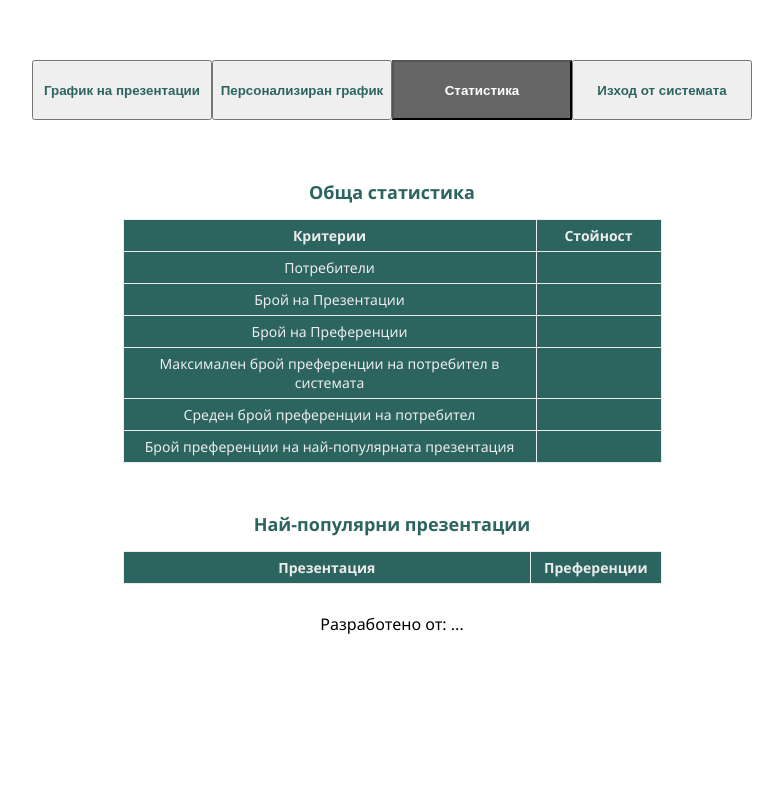
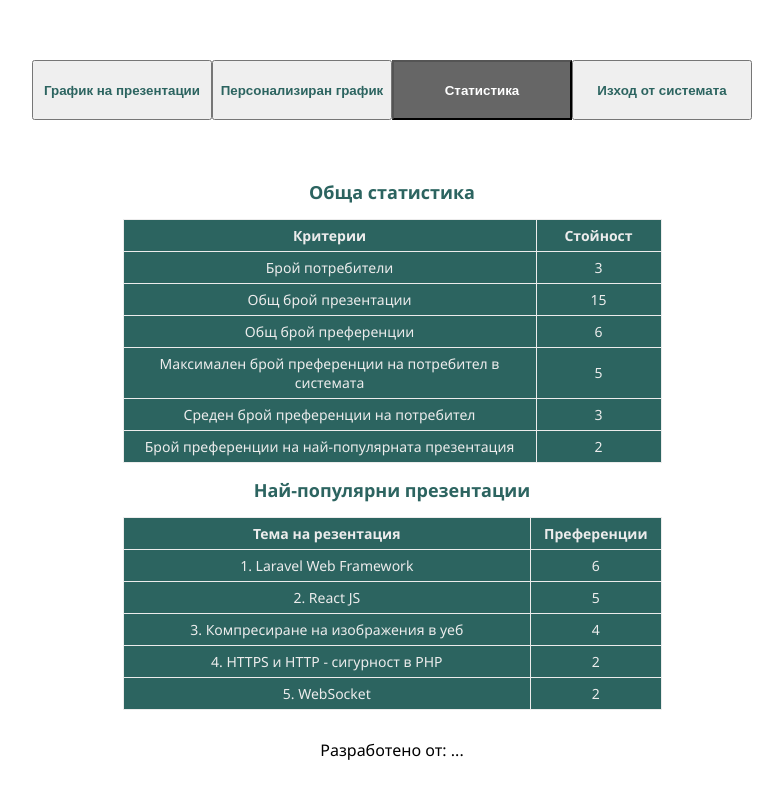
Before and after one commit to ivanchuchulski/fmi-front-end-project, a plain HTML site: page statistics.html in a window 1280 px wide. Shown: the whole page, without its empty margins (248-1031 px from the left). Drawn offline with Linux system fonts and the light colour scheme; no server answers.

Commit message:
refactor statistics js

```diff
--- /dev/null
+++ b/data/stats.json
@@ -0,0 +1,32 @@
+{
+        "numberOfUsers":"3",
+    "stats":{
+        "numberOfPresentations":"15",
+        "numberOfPreferences":"6",
+        "maxNumberOfPreferencesForUser":"5",
+        "averageNumberOfPreference":"3",
+        "mostPreferredPresentation":"2"
+    },
+    "topFivePresentations":[
+        {
+            "count":"2",
+            "theme":"WebSocket"
+        },
+        {
+            "count":"2",
+            "theme":"HTTPS и HTTP - сигурност в PHP"
+        },
+        {
+            "count":"6",
+            "theme":"Laravel Web Framework"
+        },
+        {
+            "count":"5",
+            "theme":"React JS"
+        },
+        {
+            "count":"4",
+            "theme":"Компресиране на изображения в уеб"
+        }
+    ]
+}
--- a/script/statistics.js
+++ b/script/statistics.js
@@ -1,37 +1,32 @@
-// using the javascript immediately-invoked function expression (IIFE)
+'use strict';
 (function () {
     window.onload = () => loadStatistics();
 
-    navigationButtonHandlers();
+    addNavbarHandlers();
 })();
 
-function navigationButtonHandlers() {
-    let schedulePageButton = document.getElementById("schedule-page-button");
-    schedulePageButton.addEventListener("click", () => {
-        window.location = "schedule.html";
-    });
+function addNavbarHandlers() {
+    let schedulePageButton =
+        document.getElementById("schedule-page-button")
+                .addEventListener("click", () => window.location = "schedule.html");
 
-    let personalSchedule = document
-        .getElementById("personalised-schedule-button")
-        .addEventListener("click", () => {
-            window.location = "personal-schedule.html";
-        });
-
+    let personalSchedule =
+        document.getElementById("personalised-schedule-button")
+                .addEventListener("click", () => window.location = "personal-schedule.html");
 
     let statisticsButton = document.getElementById("view-statistics");
-    statisticsButton.addEventListener("click", () => {
-        window.location = "statistics.html";
-    });
+    statisticsButton.addEventListener("click", () => window.location = "statistics.html");
+
     addHighlight(statisticsButton);
 
-    let logoutButton = document
-        .getElementById("logout-button")
-        .addEventListener("click", logoutRequest);
+    let logoutButton =
+        document.getElementById("logout-button")
+                .addEventListener("click", () => window.location = "index.html");
 }
 
 function loadStatistics() {
     const LOAD_SCHEDULE_METHOD = "GET";
-    const LOAD_SCHEDULE_URL = "php/api.php/statistics";
+    const LOAD_SCHEDULE_URL = "data/stats.json";
 
     ajaxLoadRequest(LOAD_SCHEDULE_URL, LOAD_SCHEDULE_METHOD);
 }
@@ -42,51 +37,48 @@ function ajaxLoadRequest(url, method, data) {
     xhr.addEventListener("load", () => ajaxLoadHandler(xhr));
 
     xhr.open(method, url, true);
-    xhr.setRequestHeader("Content-type", "application/json");
+    xhr.setRequestHeader("Content-type", "application/x-www-form-urlencoded");
     xhr.send(data);
 }
 
 function ajaxLoadHandler(xhr) {
+    const okResponseCode = 200;
+
+    let responseCode = xhr.status;
     let responseText = xhr.responseText;
 
-    if (responseText.success) {
+    if (responseCode === okResponseCode) {
         console.log("success load statistics");
         drawStatistics(responseText);
     } else {
         console.log("error : load statistics");
-        displayMessage(
-            "грешка : не е започната сесия или сесията е изтелкла(или файлът със събитията не може да бъде зареден)"
-        );
+        displayMessage("статистикака не може да бъде заредена");
     }
 }
 
-function drawStatistics(response) {
+function drawStatistics(responseText) {
     const TEXT_CENTER_CLASSNAME = "text-center";
+    let decodedResponseText = JSON.parse(responseText);
 
-    let statisticsList = response.data;
-    let topPresentations = response.topFivePresentations;
+    let {topFivePresentations, stats, numberOfUsers} = decodedResponseText;
 
-    let numberUsers = statisticsList.numberOfUsers;
-    let numberPresentations = statisticsList.numberOfPresentations;
-    let numberPreferences = statisticsList.numberOfPreferences;
-    let maxNumberOfPreference = statisticsList.maxNumberOfPreference;
-    let averageNumberOfPreference = statisticsList.averageNumberOfPreference;
-    let mostPreferredPresentation = statisticsList.mostPreferredPresentation;
+    let {numberOfPresentations, numberOfPreferences,
+        maxNumberOfPreferencesForUser, averageNumberOfPreference, mostPreferredPresentation} = stats;
 
     let userCountTableData = document.getElementById("user-count");
-    userCountTableData.innerText += numberUsers;
+    userCountTableData.innerText += numberOfUsers;
     userCountTableData.className += TEXT_CENTER_CLASSNAME;
 
     let presentationCountTableData = document.getElementById("presentation-count");
-    presentationCountTableData.innerText += numberPresentations;
+    presentationCountTableData.innerText += numberOfPresentations;
     presentationCountTableData.className += TEXT_CENTER_CLASSNAME;
 
     let preferenceCountTableData = document.getElementById("preference-count");
-    preferenceCountTableData.innerText += numberPreferences;
+    preferenceCountTableData.innerText += numberOfPreferences;
     preferenceCountTableData.className += TEXT_CENTER_CLASSNAME;
 
     let maxPreferenceCountTableData = document.getElementById("max-preference-count");
-    maxPreferenceCountTableData.innerText += maxNumberOfPreference;
+    maxPreferenceCountTableData.innerText += maxNumberOfPreferencesForUser;
     maxPreferenceCountTableData.className += TEXT_CENTER_CLASSNAME;
 
     let averagePreferenceCountTableData = document.getElementById("average-preference-count");
@@ -97,22 +89,26 @@ function drawStatistics(response) {
     mostPopularPresentationTableData.innerText += mostPreferredPresentation;
     mostPopularPresentationTableData.className += TEXT_CENTER_CLASSNAME;
 
-    let tbody = document.getElementById("statistics-top-five-body");
+    topFivePresentations.sort((left, right) => (left.count < right.count) ? 1 : -1);
 
     let positionCounter = 1;
-    topPresentations.forEach(presentation => {
-        let tr = document.createElement("tr");
+    let tableBody = document.getElementById("statistics-top-five-body");
 
-        tr.innerHTML += `<td>${positionCounter}. ${presentation.theme}</td>
-                        <td>${presentation.count} </td>`;
+    for (let sortedPresentation of topFivePresentations) {
+        let tableRow = document.createElement("tr");
 
-        positionCounter++;
+        let tableDataFirst = document.createElement("td");
+        let tableDataSecond = document.createElement("td");
 
-        tbody.appendChild(tr);
-    });
+        tableDataFirst.innerText += `${positionCounter++}. ${sortedPresentation.theme}`;
+        tableDataSecond.innerText += `${sortedPresentation.count}`;
 
+        tableRow.appendChild(tableDataFirst);
+        tableRow.appendChild(tableDataSecond);
+
+        tableBody.appendChild(tableRow);
+    }
 }
-
 
 function addHighlight(preferenceButton) {
     preferenceButton.className += " active";
@@ -123,39 +119,3 @@ function displayMessage(text) {
 
     messageLabel.innerText = text;
 }
-
-function goToSchedulePage(schedulePageUrl) {
-    window.location = schedulePageUrl;
-}
-
-function logoutRequest() {
-    const LOGOUT_URL = "php/api.php/logout";
-    const LOGOUT_METHOD = "POST";
-
-    ajaxLogoutRequest(LOGOUT_URL, LOGOUT_METHOD);
-}
-
-function ajaxLogoutRequest(url, method, data) {
-    let xhr = new XMLHttpRequest();
-
-    xhr.addEventListener("load", () => ajaxLogoutHandler(xhr));
-
-    xhr.open(method, url, true);
-    xhr.setRequestHeader("Content-type", "application/x-www-form-urlencoded");
-    xhr.send(data);
-}
-
-function ajaxLogoutHandler(xhr) {
-    let response = JSON.parse(xhr.responseText);
-
-    if (response.success) {
-        console.log("success : logout request");
-        goToLoginPage("index.html");
-    } else {
-        console.log("error : logout request");
-    }
-}
-
-function goToLoginPage(loginPageUrl) {
-    window.location = loginPageUrl;
-}
--- a/statistics.html
+++ b/statistics.html
@@ -31,15 +31,15 @@
 				</thead>
 				<tbody id="statistics-table-body">
 					<tr>
-						<td class="text-center">Потребители</td>
+						<td class="text-center">Брой потребители</td>
 						<td id="user-count"></td>
 					</tr>
 					<tr>
-						<td class="text-center">Брой на Презентации</td>
+						<td class="text-center">Общ брой презентации</td>
 						<td id="presentation-count"></td>
 					</tr>
 					<tr>
-						<td class="text-center">Брой на Преференции</td>
+						<td class="text-center">Общ брой преференции</td>
 						<td id="preference-count"></td>
 					</tr>
 					<tr>
@@ -56,12 +56,7 @@
 					</tr>
 				</tbody>
 			</table>
-
-			<br />
-			<br />
-
 			<h2>Най-популярни презентации</h2>
-
 			<table>
 				<colgroup>
 					<col style="width: auto;" />
@@ -69,14 +64,13 @@
 				</colgroup>
 				<thead>
 					<tr>
-						<th>Презентация</th>
+						<th>Тема на резентация</th>
 						<th>Преференции</th>
 					</tr>
 				</thead>
 				<tbody id="statistics-top-five-body"></tbody>
 			</table>
 		</main>
-
 		<footer>
 			<p>Разработено от: ...</p>
 		</footer>
```
